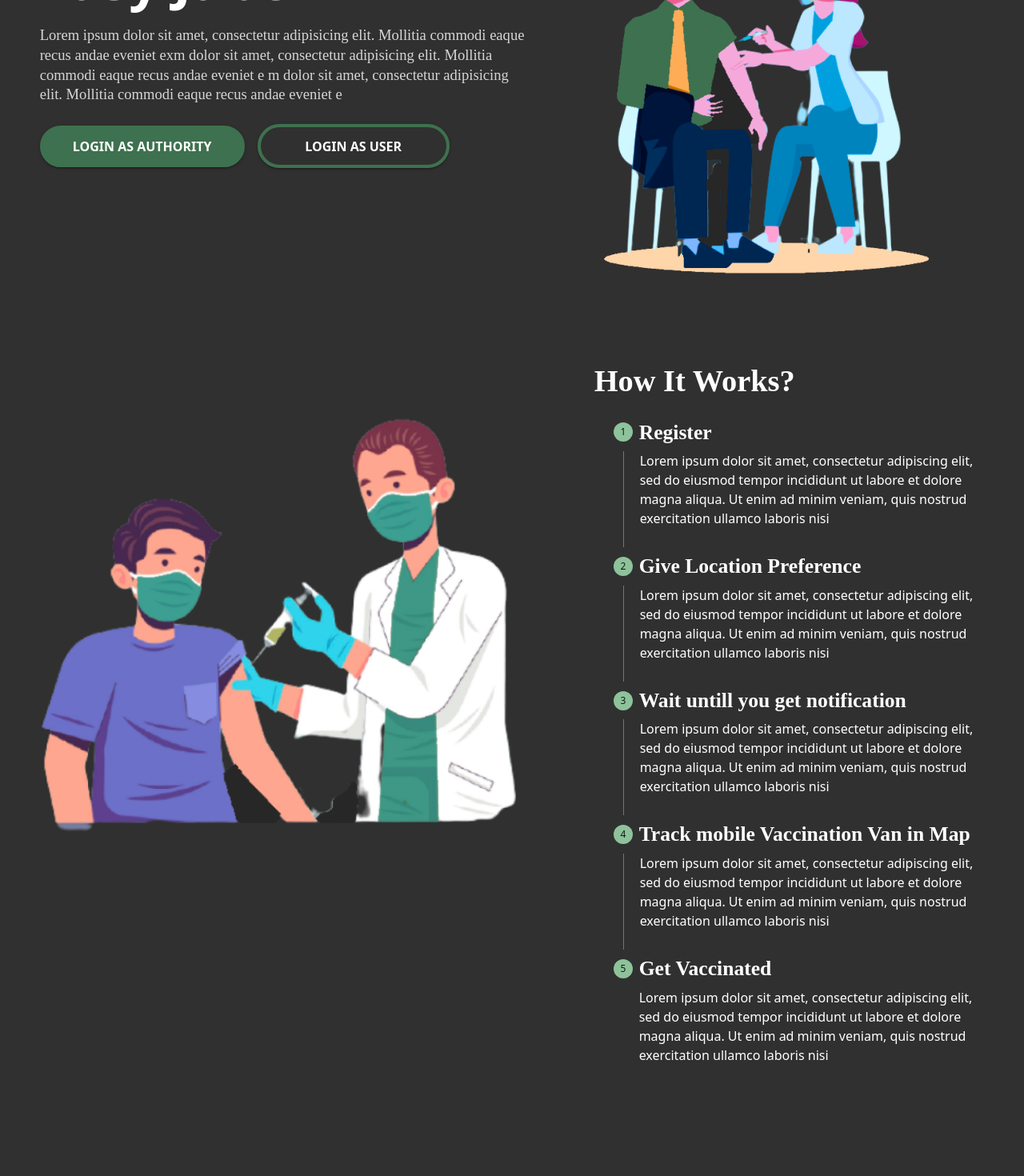
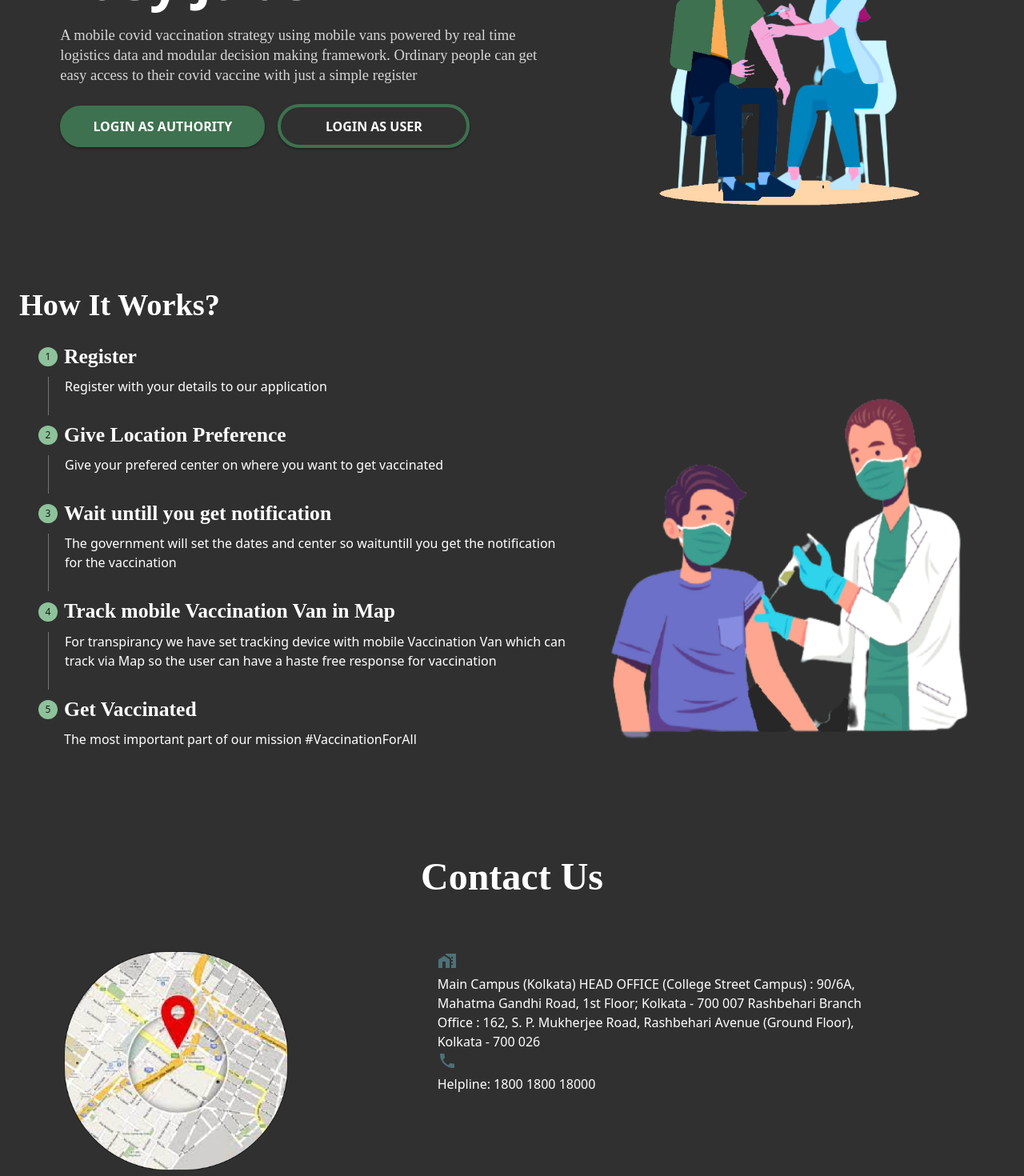
Before and after one commit to Shubhamdutta2000/TheCleverWorld_fullstack_hack21, a React (Create React App) app in the folder client/: page / in a window 1280 px wide. Shown: the part 220-1690 px from the top of the page at 80% size. Built offline with nearby package versions, Linux system fonts and the light colour scheme.

Commit message:
[Fix]issue with home page

```diff
--- a/client/src/components/Footer/index.js
+++ b/client/src/components/Footer/index.js
@@ -6,7 +6,7 @@ function Footer() {
     <div style={{ color: "#fff", padding: "0.4rem 0" }}>
       <Container>
        <Typography variant='subtitle2' align='center'>        © Copyrights
-        <Link to="/home" style={{ textDecoration: "none", color: "skyblue" }}>
+        <Link to="/" style={{ textDecoration: "none", color: "skyblue" }}>
           EasyJaber
         </Link>
         2021. All rights reserved.</Typography>
--- a/client/src/components/Home/components/Contact/Contact.js
+++ b/client/src/components/Home/components/Contact/Contact.js
@@ -8,7 +8,8 @@ import Grid from "@material-ui/core/Grid";
 //Styling
 import { useStyles } from "../../../../style/Home/Contact";
 import Map from "../../../../assets/landing-page/map.png";
-
+import HomeWorkIcon from '@material-ui/icons/HomeWork';
+import PhoneIcon from '@material-ui/icons/Phone';
 function Footer() {
   const classes = useStyles();
 
@@ -20,16 +21,21 @@ function Footer() {
           Contact Us
         </Typography>
         <Grid container>
+        <Grid item md={5}>
+            <img src={Map} className={classes.map} alt="Map" />
+          </Grid>
           <Grid item md={6}>
+          <HomeWorkIcon color='#fff'/>
             <Typography varient="h5" className={classes.address}>
               Main Campus (Kolkata) HEAD OFFICE (College Street Campus) : 90/6A,
               Mahatma Gandhi Road, 1st Floor; Kolkata - 700 007 Rashbehari
               Branch Office : 162, S. P. Mukherjee Road, Rashbehari Avenue
               (Ground Floor), Kolkata - 700 026
             </Typography>
-          </Grid>
-          <Grid item md={6}>
-            <img src={Map} className={classes.map} alt="Map" />
+            <PhoneIcon color='#fff'/>
+            <Typography varient="h5" className={classes.address}>
+             Helpline: 1800 1800 18000
+            </Typography>
           </Grid>
         </Grid>
       </div>
--- a/client/src/components/Home/components/HeroSection.js
+++ b/client/src/components/Home/components/HeroSection.js
@@ -15,11 +15,8 @@ const HeroSection = () => {
           Easy Jaber
         </Typography>
         <Typography className={classes.leftPara} variant="h5" component="p">
-          Lorem ipsum dolor sit amet, consectetur adipisicing elit. Mollitia
-          commodi eaque recus andae eveniet exm dolor sit amet, consectetur
-          adipisicing elit. Mollitia commodi eaque recus andae eveniet e m dolor
-          sit amet, consectetur adipisicing elit. Mollitia commodi eaque recus
-          andae eveniet e <br />
+        A mobile covid vaccination strategy using mobile vans powered by real time logistics data and modular decision making framework.
+        Ordinary people can get easy access to their covid vaccine with just a simple register
         </Typography>
         <Link to="/Register" style={{ textDecoration: "none", color: "#fff" }}>
           <Button
@@ -37,7 +34,7 @@ const HeroSection = () => {
         </Link>
       </Grid>
 
-      <Grid item md={5}>
+      <Grid item md={4}>
         <img className={classes.imageIllustration} src={HeroImage} />
       </Grid>
     </Grid>
--- a/client/src/components/Home/components/Steps/Steps.js
+++ b/client/src/components/Home/components/Steps/Steps.js
@@ -17,10 +17,8 @@ export default function VerticalLinearStepper() {
   return (
     <>
       <Grid container className={classes.root}>
+
         <Grid md={7}>
-          <img className={classes.leftImg} src={Plag} alt="Plagarism" />
-        </Grid>
-        <Grid md={5}>
           <Typography component="h3" variant="h4" className={classes.heading}>
             How It Works?
           </Typography>
@@ -30,7 +28,7 @@ export default function VerticalLinearStepper() {
                 <StepLabel>
                   <Typography
                     component="h3"
-                    variant="h4"
+                    variant="h5"
                     className={classes.stepLabel}
                   >
                     {label}
@@ -45,6 +43,9 @@ export default function VerticalLinearStepper() {
             ))}
           </Stepper>
         </Grid>
+        <Grid md={5}>
+          <img className={classes.leftImg} src={Plag} alt="Plagarism" />
+        </Grid>
       </Grid>
     </>
   );
--- a/client/src/components/Home/components/Steps/stepsValue.js
+++ b/client/src/components/Home/components/Steps/stepsValue.js
@@ -11,20 +11,17 @@ export function getSteps() {
   export function getStepContent(step) {
     switch (step) {
       case 0:
-        return `Lorem ipsum dolor sit amet, consectetur adipiscing elit, sed do eiusmod tempor incididunt ut labore et dolore magna aliqua. Ut enim ad minim veniam, quis nostrud exercitation ullamco laboris nisi`;
+        return `Register with your details to our application`;
       case 1:
-        return `Lorem ipsum dolor sit amet, consectetur adipiscing elit, sed do eiusmod tempor incididunt ut labore et dolore magna aliqua. Ut enim ad minim veniam, quis nostrud exercitation ullamco laboris nisi`;
+        return `Give your prefered center on where you want to get vaccinated`;
       case 2:
-        return `Lorem ipsum dolor sit amet, consectetur adipiscing elit, sed do eiusmod tempor incididunt ut labore et dolore magna aliqua. Ut enim ad minim veniam, quis nostrud exercitation ullamco laboris nisi`;
+        return `The government will set the dates and center so waituntill you get the notification for the vaccination`;
 
       case 3:
-        return `Lorem ipsum dolor sit amet, consectetur adipiscing elit, sed do eiusmod tempor incididunt ut labore et dolore magna aliqua. Ut enim ad minim veniam, quis nostrud exercitation ullamco laboris nisi`;
+        return `For transpirancy we have set tracking device with mobile Vaccination Van which can track via Map so the user can have a haste free response for vaccination`;
 
       case 4:
-        return `Lorem ipsum dolor sit amet, consectetur adipiscing elit, sed do eiusmod tempor incididunt ut labore et dolore magna aliqua. Ut enim ad minim veniam, quis nostrud exercitation ullamco laboris nisi`;
-
-      case 5:
-        return `Lorem ipsum dolor sit amet, consectetur adipiscing elit, sed do eiusmod tempor incididunt ut labore et dolore magna aliqua. Ut enim ad minim veniam, quis nostrud exercitation ullamco laboris nisi`;
+        return `The most important part of our mission #VaccinationForAll`;
 
       default:
         return "Unknown step";
--- a/client/src/style/Home/Contact.js
+++ b/client/src/style/Home/Contact.js
@@ -19,7 +19,7 @@ export const useStyles = makeStyles((theme) => ({
   },
 
   map: {
-    width: "40%",
-    marginLeft: "30%",
+    width: "60%",
+    //marginLeft: "30%",
   },
 }));
--- a/client/src/style/Home/Steps.js
+++ b/client/src/style/Home/Steps.js
@@ -7,8 +7,9 @@ export const useStyles = makeStyles((theme) => ({
     marginBottom: "4rem",
   },
   leftImg: {
-    width: "95%",
-    marginTop: "-5rem",
+    width: "100%",
+    marginTop: "1rem",
+    height:'100%'
   },
   heading: {
     textAlign: "left",
--- a/client/src/style/Home/heroStyling.js
+++ b/client/src/style/Home/heroStyling.js
@@ -23,7 +23,7 @@ export const useStyles = makeStyles((theme) => ({
     opacity: 0.8,
   },
   register: {
-    padding: "0.5rem 2rem 0.5rem 2rem",
+    padding: "0.5rem 1rem",
     width: "16rem",
     margin: "0.5rem 0 1rem 0",
     borderRadius: "40px",
@@ -39,7 +39,7 @@ export const useStyles = makeStyles((theme) => ({
     },
   },
   login: {
-    padding: "0.6rem 2rem 0.6rem 2rem",
+    padding: "0.6rem 1rem",
     margin: "0.5rem 0 1rem 0",
     width: "15rem",
     borderRadius: "40px",
```
Also changed, not shown: client/src/components/Home/components/VaccineDrive/index.js (added, +11 -0 lines).
